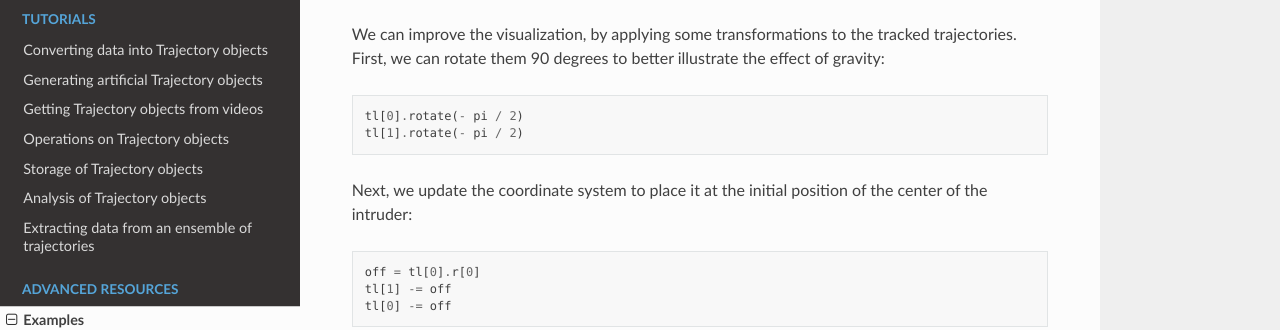
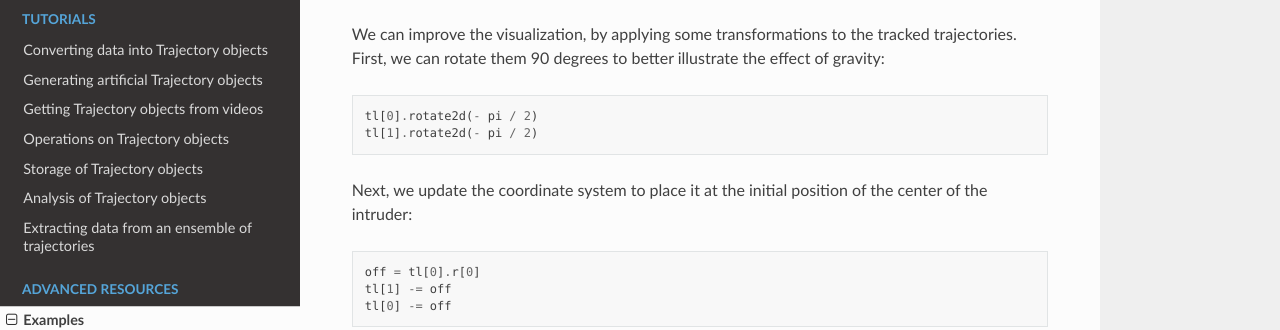
Before and after one commit to yupidevs/yupi, a Sphinx documentation site: the page built from docs/source/examples/example4.rst, in a window 1280 px wide and 900 px high, scrolled down 2191 px. Shown: the part 151-481 px from the top of the window. Built offline with Sphinx 7.4.7 and the Read the Docs theme 2.0.0, drawn with Linux system fonts in a browser that asks for light colours.

Commit message:
Refactor rotate to rotate2d

```diff
--- a/docs/source/examples/example4.rst
+++ b/docs/source/examples/example4.rst
@@ -114,8 +114,8 @@ effect of gravity:
 
 .. code-block:: python
 
-   tl[0].rotate(- pi / 2)
-   tl[1].rotate(- pi / 2)
+   tl[0].rotate2d(- pi / 2)
+   tl[1].rotate2d(- pi / 2)
 
 
 Next, we update the coordinate system to place it at the initial position of
--- a/docs/source/tutorials/operations.rst
+++ b/docs/source/tutorials/operations.rst
@@ -46,7 +46,7 @@
 .. code-block:: python
 
     traj_2 = Trajectory(points=[[0,0], [1,0]])
-    traj_2.rotate(-np.pi / 2)   # traj_2 points: [[0,0], [0,1]]
+    traj_2.rotate2d(-np.pi / 2)   # traj_2 points: [[0,0], [0,1]]
 
 
 Indexing and slicing
```
Also changed, not shown: 2 other files.
